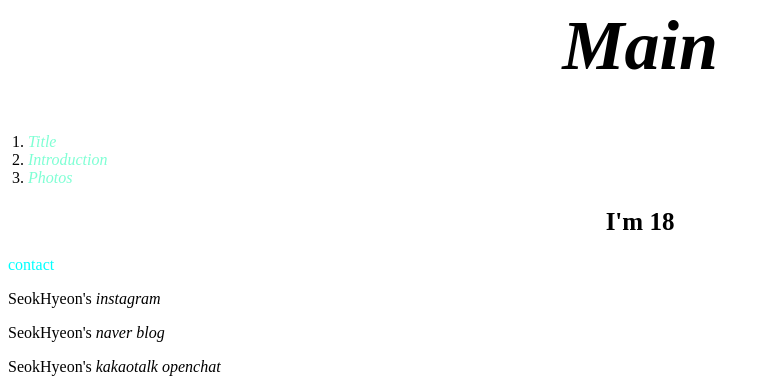
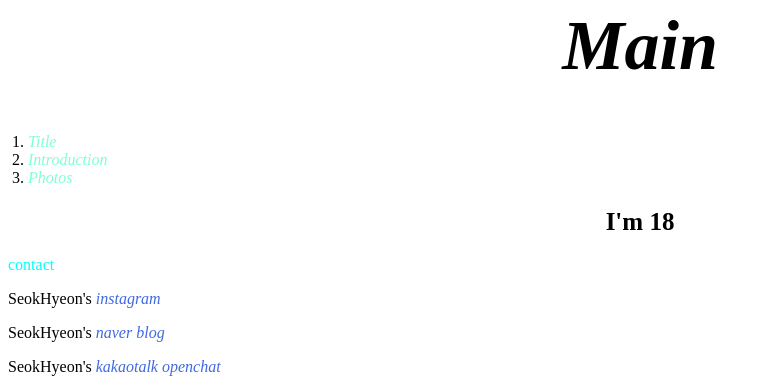
Before and after one commit to hyeon-cloud/seokhyeon-s-web1, a plain HTML site: page second code.html in a window 1280 px wide. Shown: the top 389 px of the page, without its empty margins (0-770 px from the left). Drawn offline with Linux system fonts and the light colour scheme.

Commit message:
Add files via upload

```diff
--- a/second code.html
+++ b/second code.html
@@ -26,13 +26,13 @@
          <h2>I'm 18</h2>
            <div>
                <span style="color: aqua;">contact</span>
-            <p>SeokHyeon's <a href="https://instagram.com/k_bighyun?igshid=mjedzeae8pga" target="blank"> instagram </a></p>
-                <p>SeokHyeon's <a href="https://m.blog.naver.com/102eagless" target="blank">naver blog</a></p>
+            <p>SeokHyeon's <a href="https://instagram.com/k_bighyun?igshid=mjedzeae8pga" target="blank" style="color: royalblue;"> instagram </a></p>
+                <p>SeokHyeon's <a href="https://m.blog.naver.com/102eagless" target="blank" style="color: royalblue;">naver blog</a></p>
                 <p>SeokHyeon's <a href="카카오톡 오픈채팅을 시작해 보세요.
                     링크를 선택하면 카카오톡이 실행됩니다.
 
                     웹사이트 타고 들어온 사람들
-                    https://open.kakao.com/o/sawUNMLc">kakaotalk openchat</a></p>
+                    https://open.kakao.com/o/sawUNMLc" style="color: royalblue;">kakaotalk openchat</a></p>
               <p>
 
                 learned coding from here &#8595; <br><iframe width="640" height="360" src="https://www.youtube.com/embed/tZooW6PritE?list=PLuHgQVnccGMDZP7FJ_ZsUrdCGH68ppvPb" frameborder="0" allow="accelerometer; autoplay; clipboard-write; encrypted-media; gyroscope; picture-in-picture" allowfullscreen></iframe>
```
